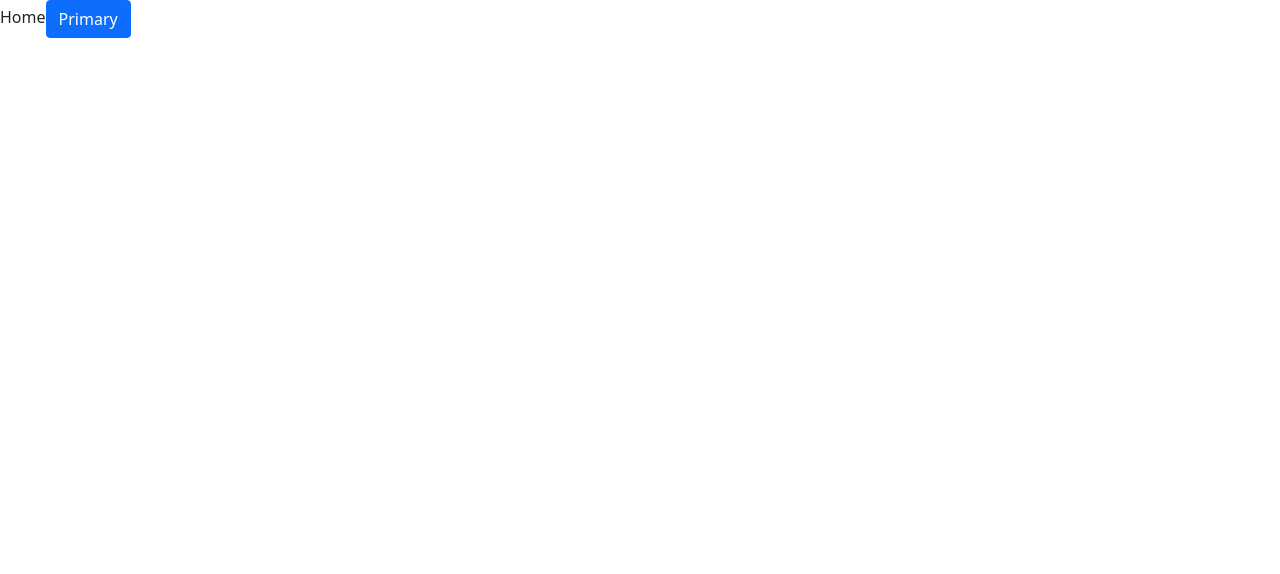
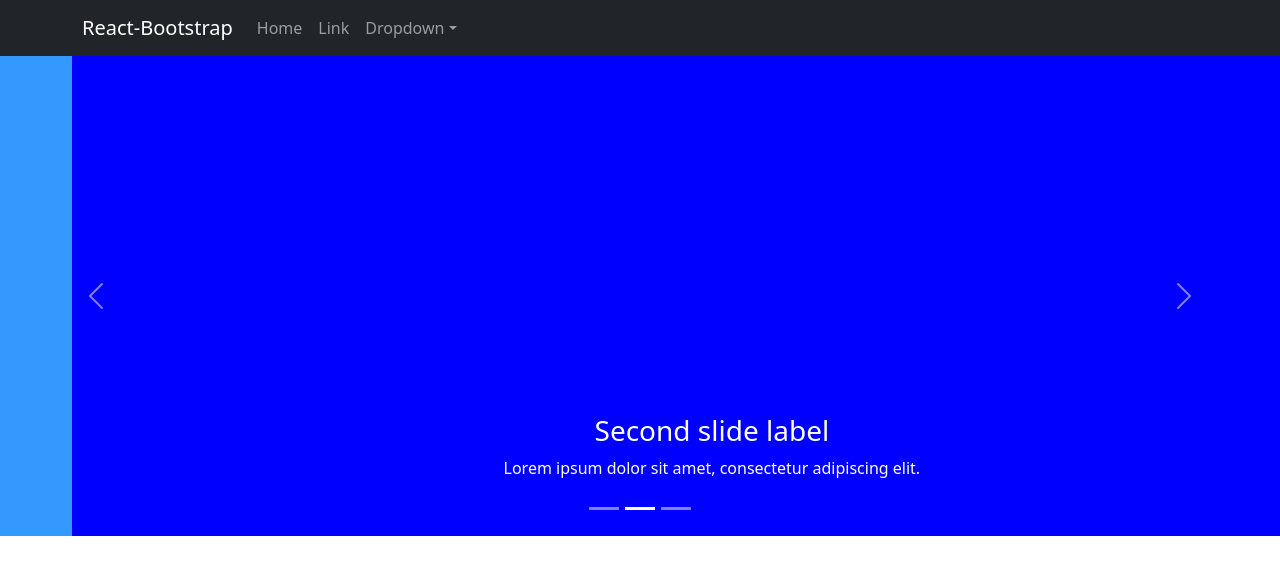
Before and after one commit to CristiScarlat/React-json-server-boilerplate, a React (Create React App) app in the folder client/: page / in a window 1280 px wide. Shown: the top 574 px of the page. Built offline with nearby package versions, Linux system fonts and the light colour scheme.

Commit message:
add header and carusel example

```diff
--- a/client/src/App.js
+++ b/client/src/App.js
@@ -1,11 +1,13 @@
 import React from 'react'
 import './App.scss';
 import Home from './pages/home';
+import Header from './components/header/header';
 
 function App() {
 
   return (
     <div className="App">
+      <Header />
       <Home/>
     </div>
   );
--- /dev/null
+++ b/client/src/components/caruselComponent/caruselComponent.jsx
@@ -0,0 +1,34 @@
+import React from 'react';
+import { Carousel } from 'react-bootstrap';
+
+
+const Carusel = () => {
+    return (
+        <Carousel>
+            <Carousel.Item>
+                <div style={{width: '100%', height: '480px', background: '#3399FF' }}></div>
+                <Carousel.Caption>
+                    <h3>First slide label</h3>
+                    <p>Nulla vitae elit libero, a pharetra augue mollis interdum.</p>
+                </Carousel.Caption>
+            </Carousel.Item>
+            <Carousel.Item>
+            <div style={{width: '100%', height: '480px', background: 'blue' }}></div>
+
+                <Carousel.Caption>
+                    <h3>Second slide label</h3>
+                    <p>Lorem ipsum dolor sit amet, consectetur adipiscing elit.</p>
+                </Carousel.Caption>
+            </Carousel.Item>
+            <Carousel.Item>
+            <div style={{width: '100%', height: '480px', background: 'orange' }}></div>
+                <Carousel.Caption>
+                    <h3>Third slide label</h3>
+                    <p>Praesent commodo cursus magna, vel scelerisque nisl consectetur.</p>
+                </Carousel.Caption>
+            </Carousel.Item>
+        </Carousel>
+    )
+}
+
+export default Carusel;
--- /dev/null
+++ b/client/src/components/header/header.jsx
@@ -0,0 +1,28 @@
+import React from 'react';
+import { Navbar, Container, Nav, NavDropdown } from 'react-bootstrap';
+
+const Header = () => {
+    return (
+        <Navbar bg="dark" expand="lg" variant='dark'>
+            <Container>
+                <Navbar.Brand href="#home">React-Bootstrap</Navbar.Brand>
+                <Navbar.Toggle aria-controls="basic-navbar-nav" />
+                <Navbar.Collapse id="basic-navbar-nav">
+                    <Nav className="me-auto">
+                        <Nav.Link href="#home">Home</Nav.Link>
+                        <Nav.Link href="#link">Link</Nav.Link>
+                        <NavDropdown title="Dropdown" id="basic-nav-dropdown">
+                            <NavDropdown.Item href="#action/3.1">Action</NavDropdown.Item>
+                            <NavDropdown.Item href="#action/3.2">Another action</NavDropdown.Item>
+                            <NavDropdown.Item href="#action/3.3">Something</NavDropdown.Item>
+                            <NavDropdown.Divider />
+                            <NavDropdown.Item href="#action/3.4">Separated link</NavDropdown.Item>
+                        </NavDropdown>
+                    </Nav>
+                </Navbar.Collapse>
+            </Container>
+        </Navbar>
+    )
+}
+
+export default Header;
--- a/client/src/pages/home.jsx
+++ b/client/src/pages/home.jsx
@@ -1,12 +1,10 @@
 import React from 'react';
-import CustomButton from '../components/customButton';
-
+import Carusel from '../components/caruselComponent/caruselComponent';
 
 const Home = () => {
     return (
     <div>
-        Home
-        <CustomButton />
+        <Carusel />
     </div>
     )
 }
```
